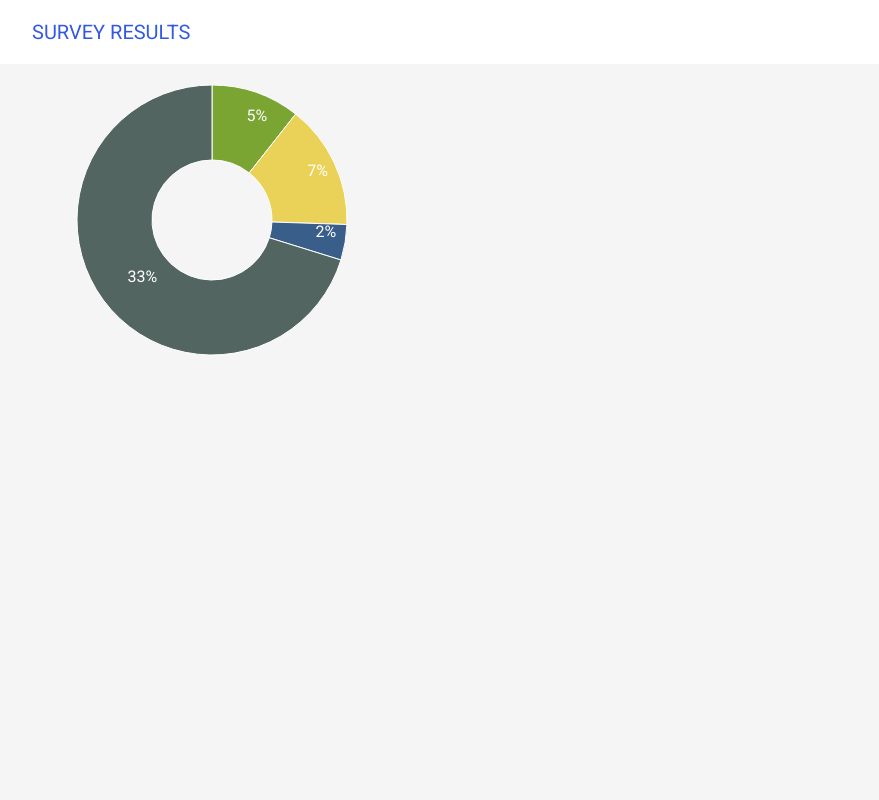
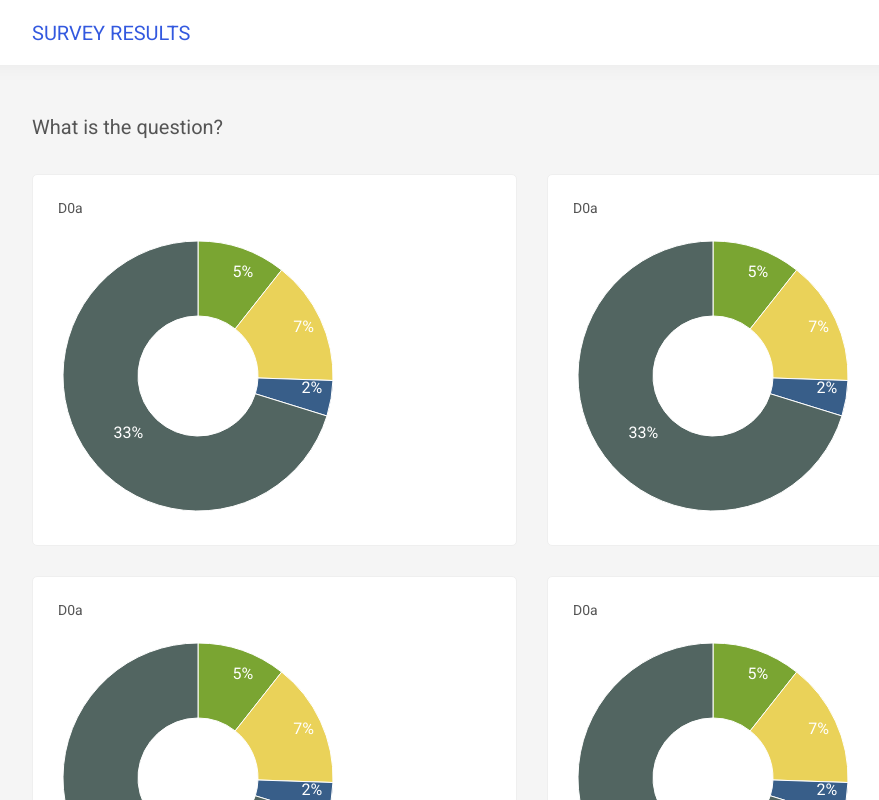
Before and after one commit to john555/survey-results, a React (Create React App) app: page / in a window 1280 px wide. Shown: the top 800 px of the page, without its empty margins (108-987 px from the left). Built offline with nearby package versions, Linux system fonts and the light colour scheme.

Commit message:
Add Question and Answer display

```diff
--- a/src/App.js
+++ b/src/App.js
@@ -1,10 +1,12 @@
 import React, { Component } from 'react';
 
-import PieChart from './components/chart/Chart';
 import Header from './containers/Header';
 import Main from './containers/Main';
+import Question from './components/question/Question';
 
-const data = [
+const data = {
+  question: 'What is the real question?',
+  answers: [
     {
       label: 'Extremely well',
       value: 5,
@@ -21,7 +23,8 @@ const data = [
       label: 'Very well',
       value: 33,
     },
-];
+  ],
+};
 
 class App extends Component {
   render() {
@@ -30,7 +33,7 @@ class App extends Component {
         <Header />
         <div className="container">
           <Main>
-            <PieChart data={ data } />
+            <Question data={data} />
           </Main>
         </div>
 
--- /dev/null
+++ b/src/components/answer/Answer.js
@@ -0,0 +1,15 @@
+import React from 'react';
+import Chart from '../chart/Chart'
+
+const Answer = props => (
+  <section className="answer">
+    <header className="answer__header">
+      <h1 className="answer__title">D0a</h1>
+    </header>
+    <div className="answer__chartWrapper">
+      <Chart data={props.data} />
+    </div>
+  </section>
+);
+
+export default Answer;
--- a/src/components/chart/Chart.js
+++ b/src/components/chart/Chart.js
@@ -83,7 +83,7 @@ class Chart extends Component {
 
   render() {
     return (
-      <figure ref={this.figure}>
+      <figure className="chart" ref={this.figure}>
         {/* chart */}
       </figure>
      );
--- /dev/null
+++ b/src/components/question/Question.js
@@ -0,0 +1,37 @@
+import React, { Component } from 'react';
+import PropTypes from 'prop-types';
+import Answer from '../answer/Answer';
+
+class Question extends Component {
+  static propTypes = {
+    data: PropTypes.shape({
+      question: PropTypes.string.isRequired,
+      answers: PropTypes.arrayOf(PropTypes.shape({
+        label: PropTypes.string.isRequired,
+        value: PropTypes.number.isRequired,
+      })),
+    }),
+  }
+  render () {
+    return (
+      <section className="question">
+        <header className="question__header">
+          <h1 className="question__title">What is the question?</h1>
+        </header>
+        <div className="question__answers">
+          {/* component */}
+          <Answer data={this.props.data.answers}/>
+          <Answer data={this.props.data.answers}/>
+          <Answer data={this.props.data.answers}/>
+          <Answer data={this.props.data.answers}/>
+          <Answer data={this.props.data.answers}/>
+          <Answer data={this.props.data.answers}/>
+          <Answer data={this.props.data.answers}/>
+        </div>
+      </section>
+    );
+  }
+}
+
+
+export default Question;
--- a/src/index.css
+++ b/src/index.css
@@ -1,3 +1,9 @@
+* {
+  box-sizing: border-box;
+
+  --header-height: 7.5rem;
+}
+
 :root {
   font-size: 62.5%;
   background: #f5f5f5;
@@ -5,9 +11,10 @@
 
 body {
   margin: 0;
-  padding: 0;
+  padding: var(--header-height) 0 0;
   font-family: 'Roboto', sans-serif;
   font-size: 1.6rem;
+  color: #555;
 }
 
 .container {
@@ -21,6 +28,14 @@ body {
 .mainHeader {
   background: white;
   max-height: 6.5rem;
+  height: var(--header-height);
+  display: flex;
+  align-items: center;
+  position: fixed;
+  top: 0;
+  width: 100%;
+  box-shadow: 0 0 2rem rgba(0, 0, 0, 0.05);
+  border-bottom: 0.1rem;
 }
 
 .mainHeader__title {
@@ -29,11 +44,62 @@ body {
   text-transform: uppercase;
   font-size: 2rem;
   margin: 0;
-  padding: 2rem 0;
 }
 
+/* Main */
+
+.mainContent {
+  padding: 4rem 0;
+}
+
+/* Question */
+
+.question {
+
+}
+
+.question__title {
+  font-weight: normal;
+  margin: 0;
+  font-size: 2rem;
+}
+
+.question__answers {
+  display: flex;
+  flex-wrap: wrap;
+  justify-content: space-between;
+  padding: 3.5rem 0 0;
+}
+
+/* Answer */
+.answer {
+  flex-basis: calc(50% - 1.5rem);
+  margin-bottom: 3rem;
+  background: white;
+  padding: 2.5rem;
+  border-radius: 0.5rem;
+  border: 0.1rem solid #efefef;
+}
+
+.answer__header {
+
+}
+
+.answer__title {
+  font-weight: normal;
+  font-size: 1.4rem;
+  margin: 0;
+}
+
+.answer__chartWrapper {
+  padding: 2rem 0 0;
+}
 
 /* Chart*/
+
+.chart {
+  margin: 0;
+}
 
 .chart__arc {
   stroke-width: 1;
```
Also changed, not shown: 2 other files (tests, documents, lock files or other folders). Lines whose indentation alone changed are shown as unchanged.
